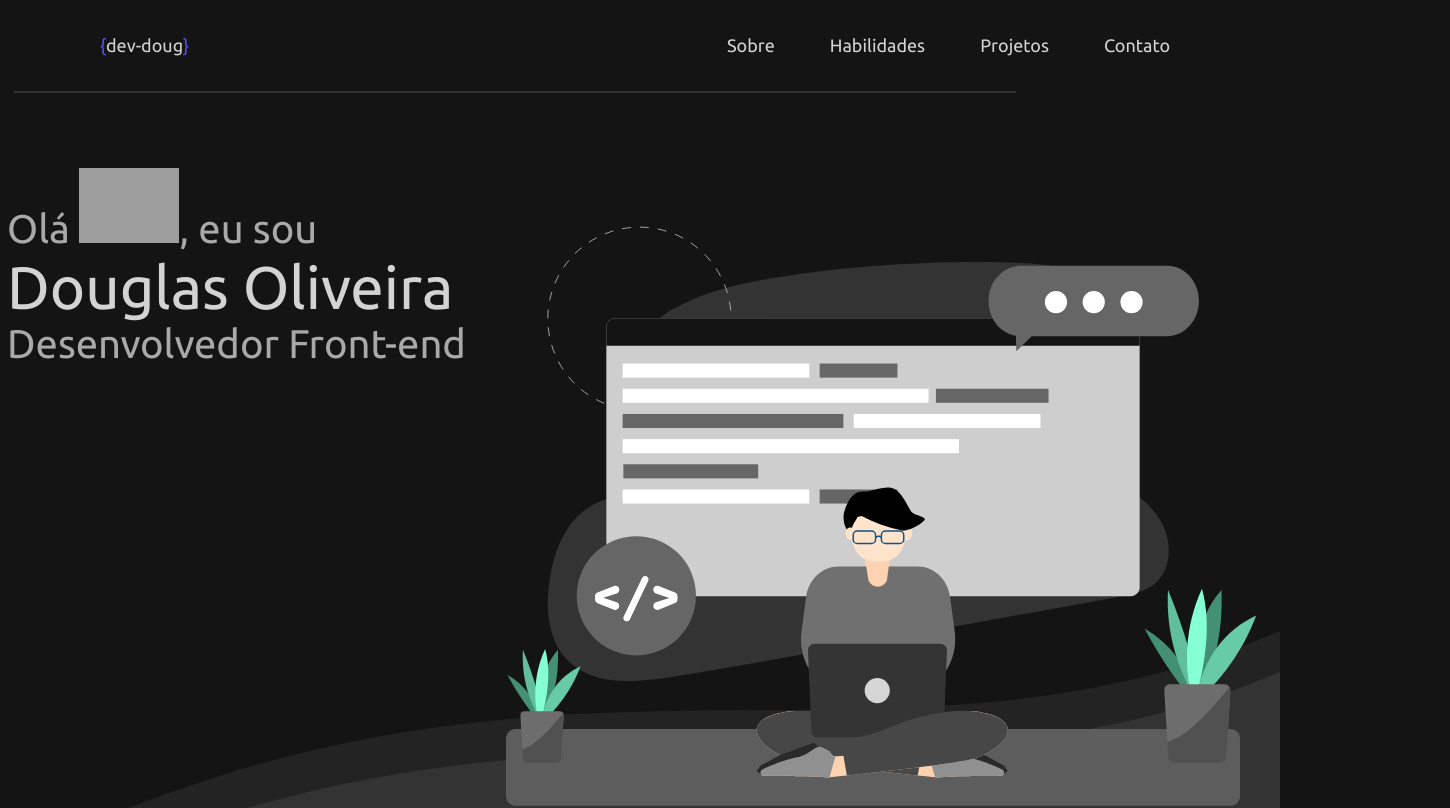
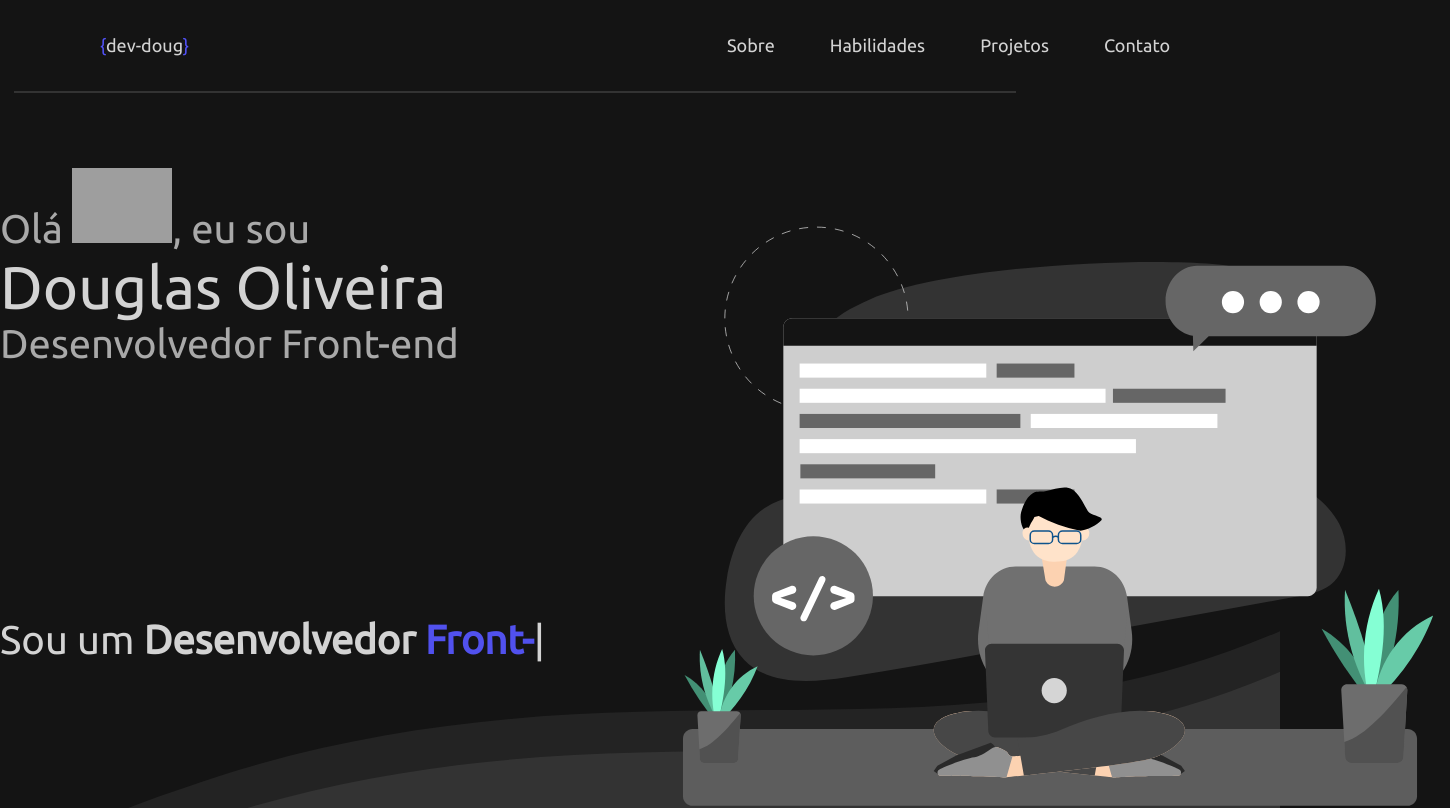
Before and after one commit to Doug77/portfolio-project, a React (Create React App) app in the folder portfolio/: page / in a window 1280 px wide. Shown: the top 808 px of the page, 1450 px wide, since content can reach past the window. Built offline with nearby package versions, Linux system fonts and the light colour scheme; grey boxes are pictures that could not be loaded.

Commit message:
feat: Adiciona Typed Js, estiliza texto da animaçao

```diff
--- a/portfolio/package.json
+++ b/portfolio/package.json
@@ -10,6 +10,7 @@
     "react-dom": "^17.0.2",
     "react-router-dom": "^5.3.0",
     "react-scripts": "5.0.0",
+    "typed.js": "^2.0.12",
     "web-vitals": "^2.1.2"
   },
   "scripts": {
--- /dev/null
+++ b/portfolio/src/Typed/MyTyped.css
@@ -0,0 +1,9 @@
+.my-typed-animation {
+  font-size: 40px;
+  margin-top: 250px;
+  width: 650px;
+}
+
+span {
+  color: lightgray;
+}
--- /dev/null
+++ b/portfolio/src/Typed/MyTyped.jsx
@@ -0,0 +1,32 @@
+import React, { useEffect, useRef } from "react";
+import Typed from "typed.js";
+import './MyTyped.css';
+
+export default function MyTyped() {
+  const el = useRef(null);
+
+  useEffect(() => {
+    const typed = new Typed(el.current, {
+      strings: [
+        'Sou um <b>Desenvolvedor</b><b style="color: #5151ee"> Front-End</b>!',
+        'Crio sites<b style="color: #11efff"> fantásticos!</b>',
+        "Faço umas <b>telas</b> <b style='color: #fc6969'>bonitas</b> :)"
+      ],
+      startDelay: 300,
+      typeSpeed: 100,
+      backSpeed: 100,
+      backDelay: 100,
+      loop: true,
+    });
+
+    return () => {
+      typed.destroy();
+    };
+  }, []);
+
+  return (
+    <div className="my-typed-animation">
+      <span ref={el}></span>
+    </div>
+  );
+}
--- a/portfolio/src/Typed/Typed.js
+++ /dev/null
@@ -1,5 +0,0 @@
-import React from 'react';
-
-export default function Typed() {
-  return <div></div>;
-}
--- a/portfolio/src/components/mainPage/MainPage.jsx
+++ b/portfolio/src/components/mainPage/MainPage.jsx
@@ -1,5 +1,6 @@
 import React from 'react';
 import './Main.css';
+import MyTyped from '../../Typed/MyTyped';
 
 import developerImg from '../../img/icon/svg.svg';
 
@@ -17,6 +18,7 @@ export default function MainPage() {
             <span className="my-name">Douglas Oliveira</span>
             <br />
             <span className="greeting">Desenvolvedor Front-end</span>
+            <MyTyped />
           </div>
           <div>
             <img src={ developerImg } alt="developer-icon" width="800px"/>
```
Also changed, not shown: 1 other file (tests, documents, lock files or other folders).
